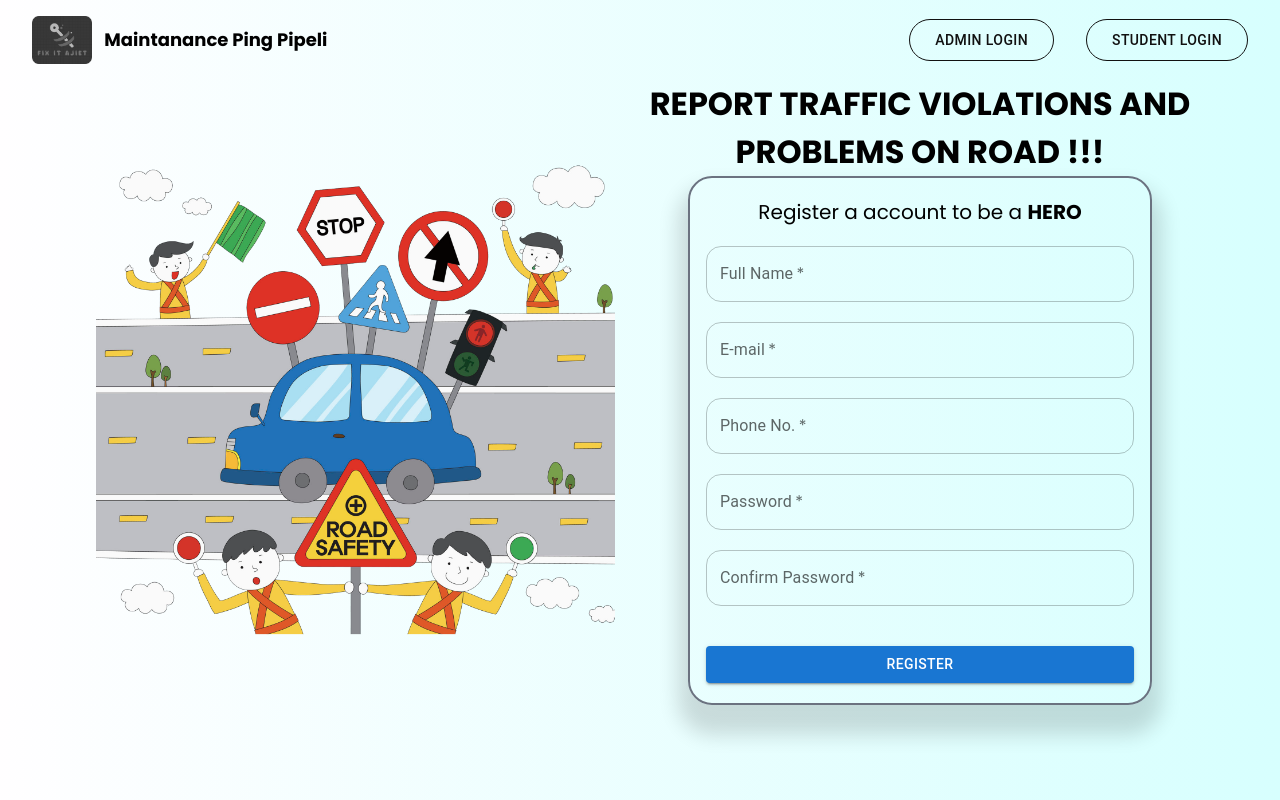
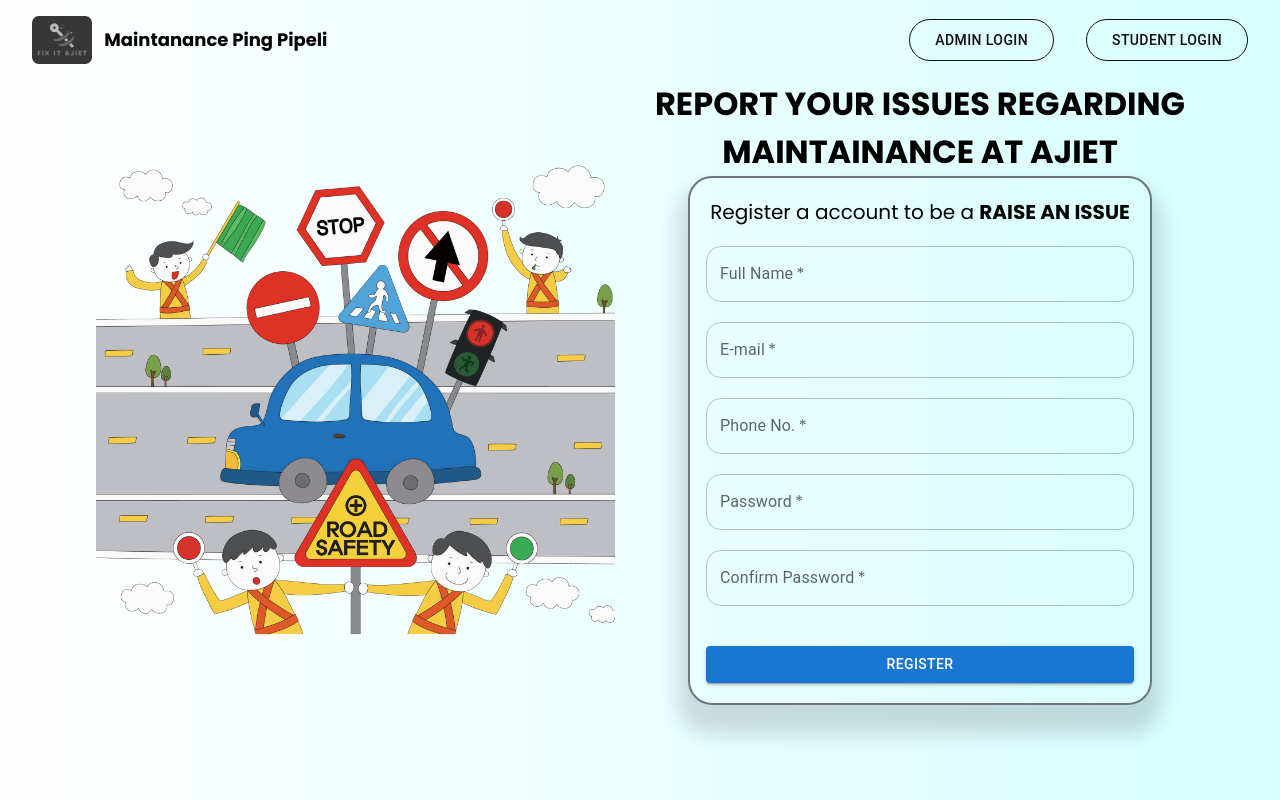
Before and after one commit to gaureshpai/Maintainance-ping-pipeline, a React (Vite) app: page / in a window 1280 px wide. Built offline with nearby package versions, Linux system fonts and the light colour scheme; no server answers.

Commit message:
Version 1

```diff
--- a/src/components/RegisterAccount.jsx
+++ b/src/components/RegisterAccount.jsx
@@ -38,7 +38,7 @@ const RegisterAccount = () => {
     "
     >
       <p className="Slogan text-sm lg:text-xl text-center">
-        Register a account to be a <b>HERO</b>
+        Register a account to be a <b>RAISE AN ISSUE</b>
       </p>
       <form
         action=""
--- a/src/pages/HomePage.jsx
+++ b/src/pages/HomePage.jsx
@@ -29,7 +29,7 @@ const HomePage = () => {
         />
         <div>
           <h3 className="slogan mt-[25%] lg:mt-0 leading-normal font-bold text-center text-base lg:text-[2rem]">
-            REPORT TRAFFIC VIOLATIONS AND PROBLEMS ON ROAD !!!
+            REPORT YOUR ISSUES REGARDING MAINTAINANCE AT AJIET
           </h3>
           <RegisterAccount />
         </div>
--- a/src/pages/ReportComplaint.jsx
+++ b/src/pages/ReportComplaint.jsx
@@ -218,7 +218,7 @@ const ReportComplaint = () => {
               setFormData({ ...FormData, additionalInfo: e.target.value });
             }}
             rows={5}
-            placeholder="Provide more information about the incident"
+            placeholder="Provide more information about the issue"
           />
           <FormControlLabel
             required
```
Also changed, not shown: public/site.webmanifest, src/assets/spinner-bottom.png, 1 other file (tests, documents, lock files or other folders).
